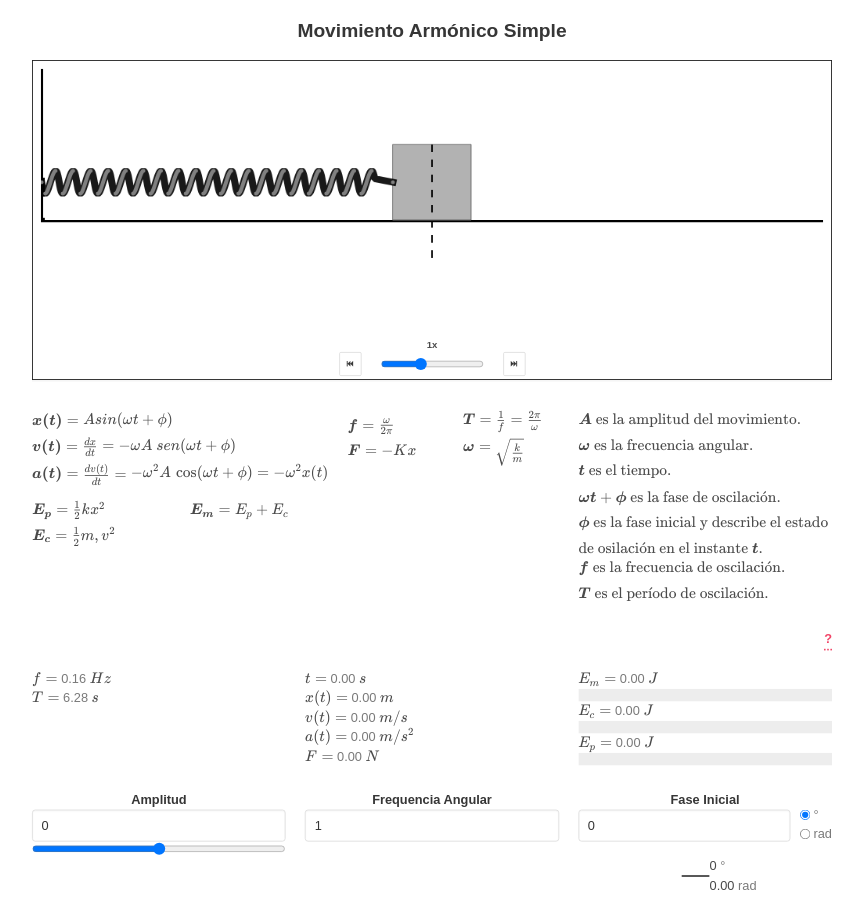
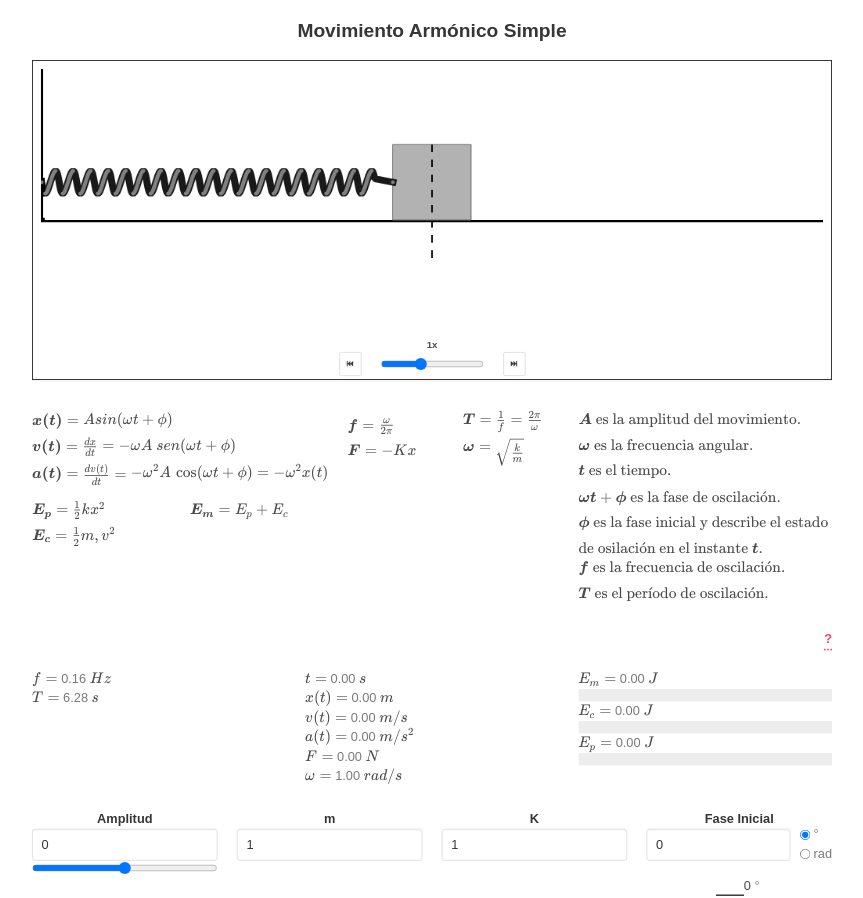
Before and after one commit to iamzapata/movimientos-oscilatorios, a Next.js app: page /movimiento-armonico-simple in a window 1280 px wide. Shown: the top 898 px of the page, without its empty margins (208-1071 px from the left). Built offline with nearby package versions, Linux system fonts and the light colour scheme.

Commit message:
Agregar masa y K

```diff
--- a/components/MovimientoArmonicoSimple/ControlesVariables.jsx
+++ b/components/MovimientoArmonicoSimple/ControlesVariables.jsx
@@ -6,7 +6,7 @@ const ControlesVariables = ({
   valorGrados,
   valorRadianes,
   controlarSimulacion,
-  estado: { amplitud, frecuenciaAngular, faseInicialInput, unidadesFaseInicial },
+  estado: { amplitud, frecuenciaAngular, faseInicialInput, unidadesFaseInicial, masa, K},
 }) => (
   <div className="columns" style={{ marginBottom: "0" }}>
     <div className="column">
@@ -45,16 +45,35 @@ const ControlesVariables = ({
     <div className="column">
       <div className="field is-vertical">
         <div className="field-label is-normal is-marginless text-center">
-          <label className="label">Frequencia Angular</label>
+          <label className="label">m</label>
         </div>
         <div className="field-body">
           <div className="field">
             <input
               className="input"
               type="number"
-              name="frecuencia_angular"
-              placeholder="Frecuencia Angular"
-              value={frecuenciaAngular}
+              name="masa"
+              placeholder="masa"
+              value={masa}
+              onChange={controlarSimulacion}
+            />
+          </div>
+        </div>
+      </div>
+    </div>
+    <div className="column">
+      <div className="field is-vertical">
+        <div className="field-label is-normal is-marginless text-center">
+          <label className="label">K</label>
+        </div>
+        <div className="field-body">
+          <div className="field">
+            <input
+              className="input"
+              type="number"
+              name="K"
+              placeholder="Constante Resorte"
+              value={K}
               onChange={controlarSimulacion}
             />
           </div>
--- a/components/MovimientoArmonicoSimple/ValoresCalculados.jsx
+++ b/components/MovimientoArmonicoSimple/ValoresCalculados.jsx
@@ -10,6 +10,7 @@ const ValoresCalculados = ({
     velocidad,
     aceleracion,
     fuerza,
+    frecuenciaAngular,
     energiaCinetica,
     energiaCineticaMax,
     energiaPotencial,
@@ -59,6 +60,11 @@ const ValoresCalculados = ({
           <span className="has-text-grey">{formatearADosDecimales(fuerza)}</span>
           <FormulaMatematica texto="N"  className='inline-block'/>
         </p>
+        <p>
+        <FormulaMatematica texto="\omega="className='inline-block'  />
+          <span className="has-text-grey">{formatearADosDecimales(frecuenciaAngular)}</span>
+          <FormulaMatematica texto="rad/s"  className='inline-block'/>
+        </p>
       </div>
       <div className="column Energia">
         <p>
--- a/components/MovimientoArmonicoSimple/index.jsx
+++ b/components/MovimientoArmonicoSimple/index.jsx
@@ -7,7 +7,7 @@ import ControlesVariables from "components/MovimientoArmonicoSimple/ControlesVar
 import VelocidadAnimacion from "components/VelocidadAnimacion";
 import ControlesAnimacion from "components/ControlesAnimacion";
 
-import { PI, masa, K } from "constants";
+import { PI } from "constants";
 
 // Este es un valor abritrario pra simular
 // que una oscilación con omega en 6.28 dura un segundo
@@ -21,7 +21,8 @@ const estadoInicial = {
   dimensionBloque: 100,
   velocidadAnimacion: 1,
   amplitud: 0,
-  frecuenciaAngular: 1,
+  masa: 1,
+  K: 1,
   faseInicial: 0,
   faseInicialInput: 0,
   unidadesFaseInicial: "grados",
@@ -34,6 +35,7 @@ const estadoInicial = {
   velocidad: 0,
   aceleracion: 0,
   fuerza: 0,
+  frecuenciaAngular: 1,
   energiaCinetica: 0,
   energiaCineticaMax: 0,
   energiaPotencial: 0,
@@ -101,6 +103,20 @@ class MovimientoArmonicoSimple extends Component {
         }
         this.setState({ frecuenciaAngular: valor ? valor : 0 });
         break;
+      case "masa":
+        if (valor < 0) {
+          this.setState({ masa: 0 });
+          return;
+        }
+        this.setState({ masa: value }, () => this.actualizarFrecuenciaAngular());
+        break;
+      case "K":
+        if (valor < 0) {
+          this.setState({ K: 0 });
+          return;
+        }
+        this.setState({ K: value }, () => this.actualizarFrecuenciaAngular());
+        break;
       case "fase_inicial":
         this.actualizarFaseInicial(valor);
         break;
@@ -135,8 +151,6 @@ class MovimientoArmonicoSimple extends Component {
     this.setState({
       ...estadoInicial,
     });
-
-    establecerValoresInput();
   };
 
   calcularPosicionEnCanvas = () => {
@@ -165,11 +179,12 @@ class MovimientoArmonicoSimple extends Component {
   };
 
   calcularFuerza = () => {
+    const { K } = this.state;
     return -K * this.calcularPosicionReal();
   };
 
   actualizarValoresCalculados = () => {
-    const { frecuenciaAngular, amplitud, t } = this.state;
+    const { frecuenciaAngular, amplitud, masa, K } = this.state;
 
     const frecuencia = frecuenciaAngular / (2 * PI);
     const periodo = 1 / frecuencia;
@@ -263,6 +278,12 @@ class MovimientoArmonicoSimple extends Component {
       this.setState({ faseInicial: valor, faseInicialInput: valor });
       return;
     }
+  };
+
+  actualizarFrecuenciaAngular = () => {
+    const { masa, K } = this.state;
+    const frecuenciaAngular = Math.sqrt(K / masa);
+    this.setState({ frecuenciaAngular });
   };
 
   dibujarResorte = () => {
@@ -641,7 +662,6 @@ class MovimientoArmonicoSimple extends Component {
         </Head>
 
         <div className="my-5" style={{ width: "1000px" }}>
-
           <h4 className="title is-4 text-center">Movimiento Armónico Simple</h4>
 
           <div id="ventanagrafica">
--- a/constants/index.js
+++ b/constants/index.js
@@ -1,8 +1,4 @@
-const PI = Math.PI
-const PI2 = Math.PI * 2
-const K = 10
-const masa = 10
+const PI = Math.PI;
+const PI2 = Math.PI * 2;
 
-export {
-  PI, PI2, K, masa
-}
+export { PI, PI2 };
```
